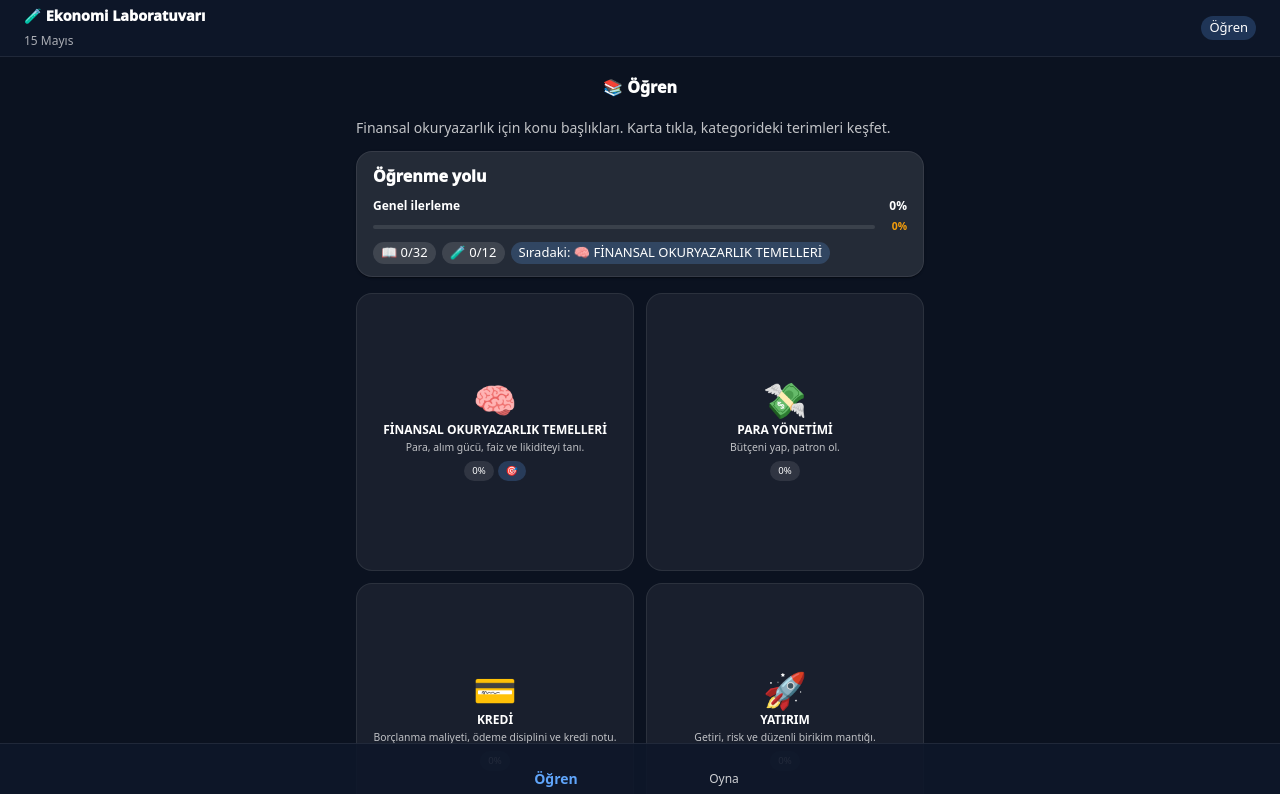
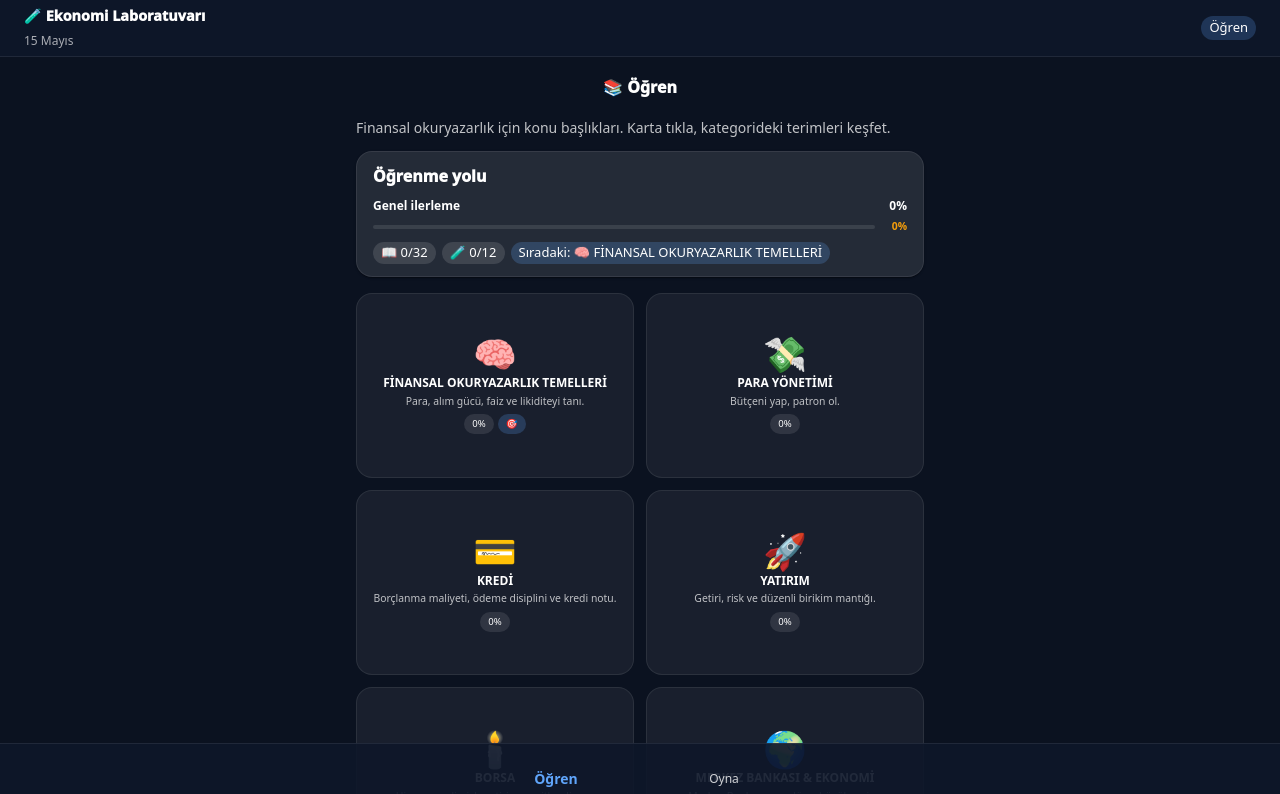
Before and after one commit to ege-kilavuz/economy-lab, a React (Vite) app: page / in a window 1280 px wide. Shown: the top 794 px of the page. Built offline with nearby package versions, Linux system fonts and the light colour scheme; some icons are missing.

Commit message:
ui: kare kartlar 3:2 oranına düşürüldü
- ListView: aspectRatio 1/1 -> 3/2
- SimulationsScreen: aspectRatio 1/1 -> 3/2
- Daha kompakt görünüm, 2 sütun korundu

```diff
--- a/src/SimulationsScreen.tsx
+++ b/src/SimulationsScreen.tsx
@@ -111,7 +111,7 @@ function SimCardSquare({ sim, onOpen, teacherMode, progress }: { sim: SimMeta; o
         alignItems: 'center',
         justifyContent: 'center',
         textAlign: 'center',
-        aspectRatio: '1 / 1',
+        aspectRatio: '3 / 2',
         borderRadius: 4,
         bgcolor: SIM_COLORS[sim.id],
         border: `1px solid ${SIM_BORDERS[sim.id]}`,
--- a/src/learn/ListView.tsx
+++ b/src/learn/ListView.tsx
@@ -99,7 +99,7 @@ export function ListView({ completedQuizIds, openedItemIds, nextRecommendedId, n
                 alignItems: 'center',
                 justifyContent: 'center',
                 textAlign: 'center',
-                aspectRatio: '1 / 1',
+                aspectRatio: '3 / 2',
                 borderRadius: 4,
                 bgcolor: 'rgba(255,255,255,0.06)',
                 border: '1px solid rgba(255,255,255,0.08)',
```
